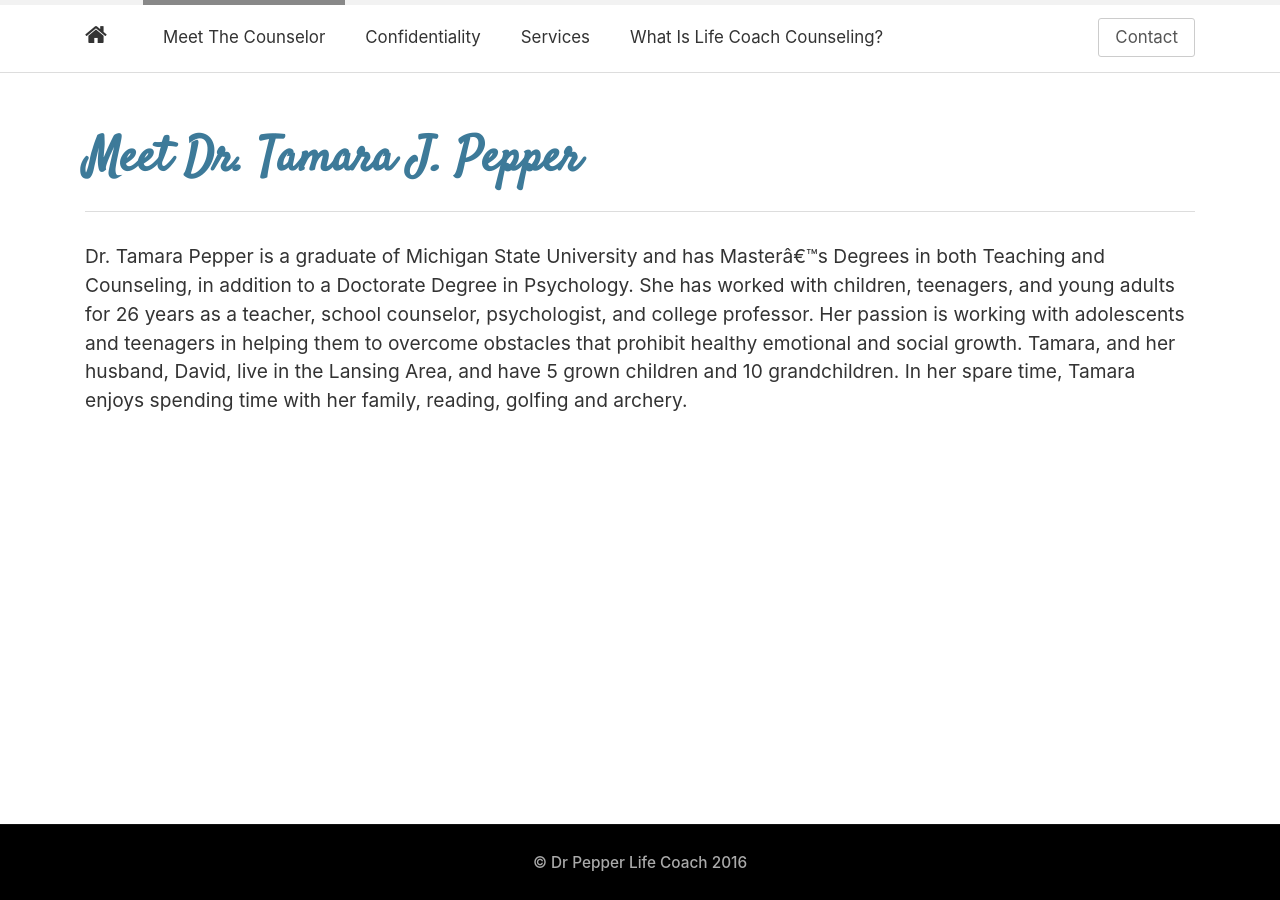
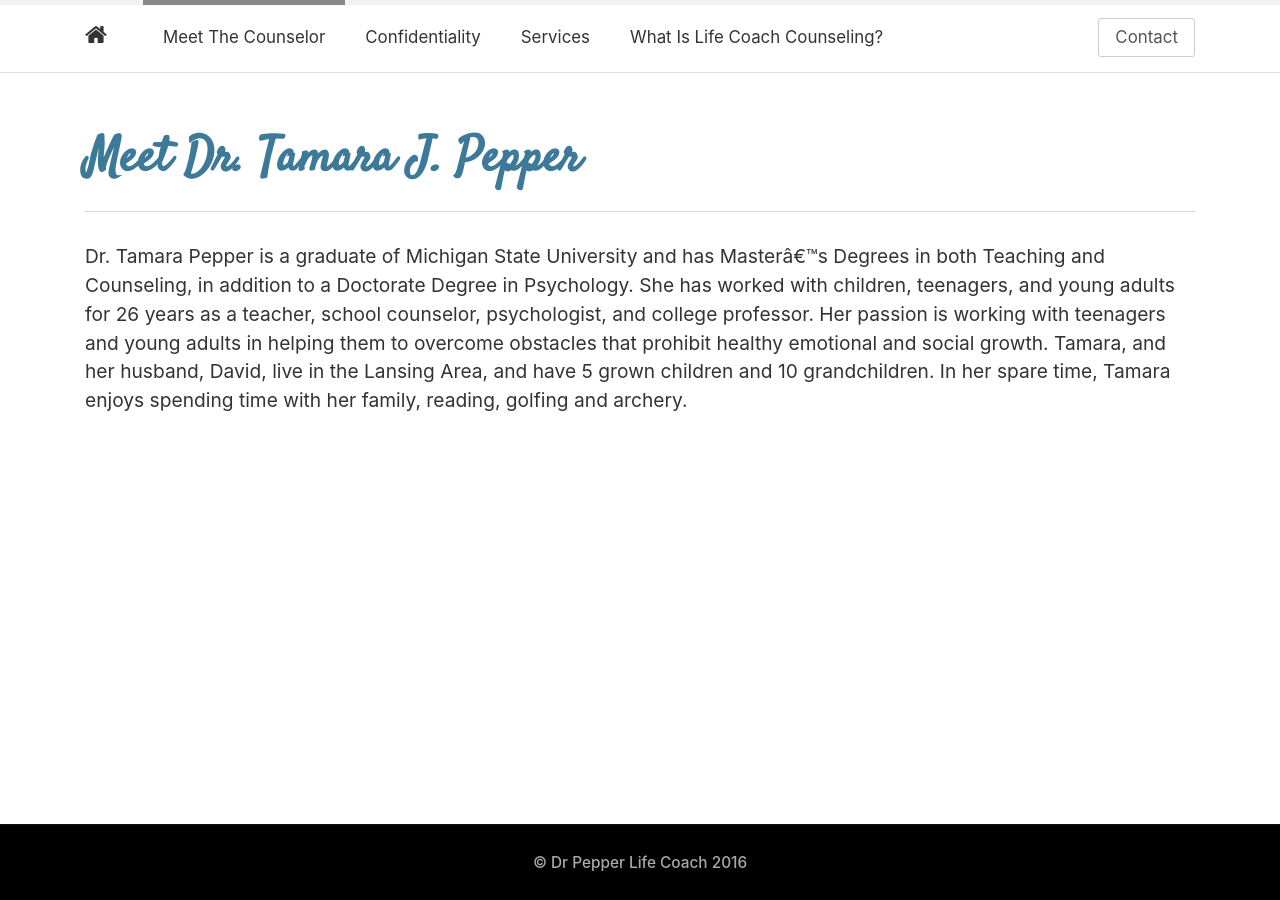
Before and after one commit to stuartpearman/tammypepper-counseling, a Jekyll site: the page built from about.md, in a window 1280 px wide. Built offline with Jekyll 4.4.1, drawn with Linux system fonts in a browser that asks for light colours; nearby versions of some CDN libraries.

Commit message:
Updated About

```diff
--- a/about.md
+++ b/about.md
@@ -5,4 +5,4 @@ position: 0
 navigation: Meet The Counselor
 ---
 
-Dr. Tamara Pepper is a graduate of Michigan State University and has Master’s Degrees in both Teaching and Counseling, in addition to a Doctorate Degree in Psychology. She has worked with children, teenagers, and young adults for 26 years as a teacher, school counselor, psychologist, and college professor. Her passion is working with adolescents and teenagers in helping them to overcome obstacles that prohibit healthy emotional and social growth. Tamara, and her husband, David, live in the Lansing Area, and have 5 grown children and 10 grandchildren. In her spare time, Tamara enjoys spending time with her family, reading, golfing and archery.
+Dr. Tamara Pepper is a graduate of Michigan State University and has Master’s Degrees in both Teaching and Counseling, in addition to a Doctorate Degree in Psychology. She has worked with children, teenagers, and young adults for 26 years as a teacher, school counselor, psychologist, and college professor. Her passion is working with teenagers and young adults in helping them to overcome obstacles that prohibit healthy emotional and social growth. Tamara, and her husband, David, live in the Lansing Area, and have 5 grown children and 10 grandchildren. In her spare time, Tamara enjoys spending time with her family, reading, golfing and archery.
```
